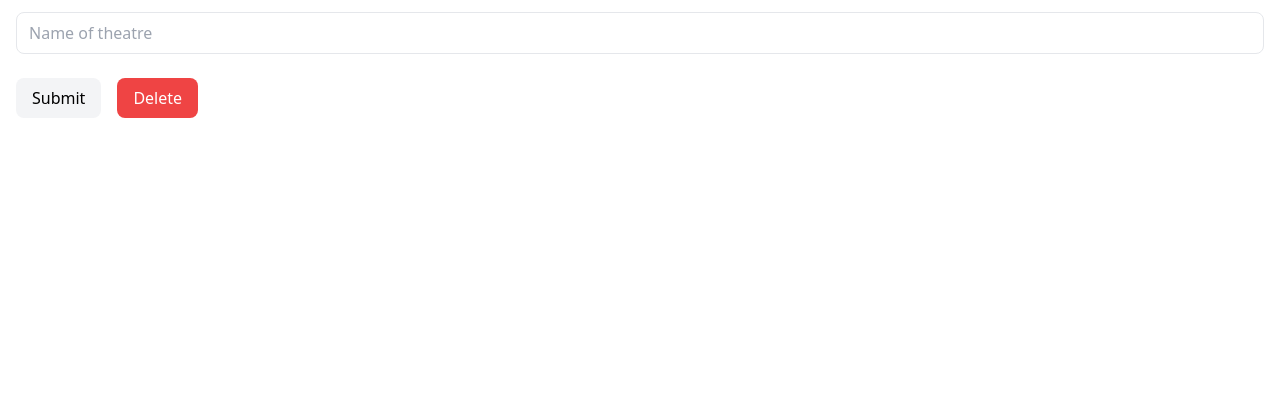
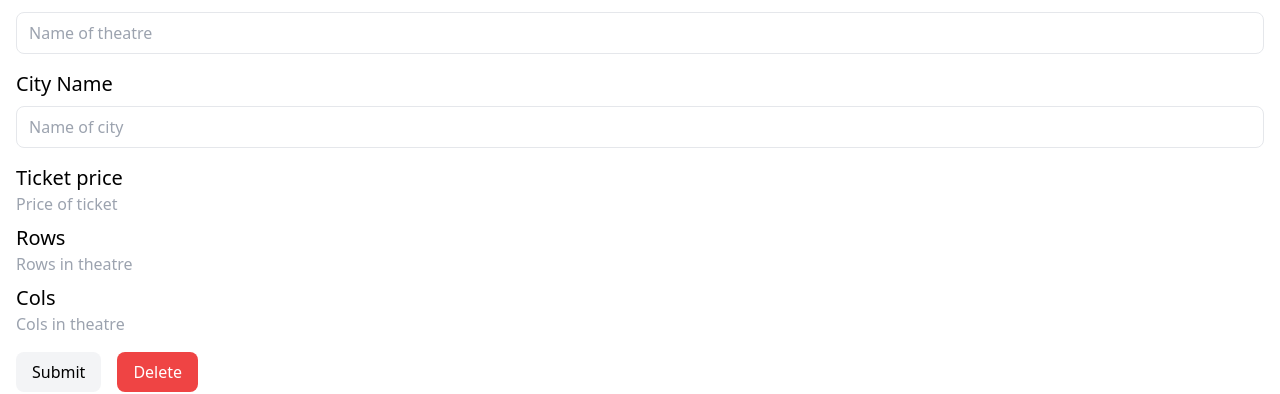
Before and after one commit to yash6967/StackHack_final, a React (Vite) app in the folder bookingwebapp/: page /account/adminTheatres/1 in a window 1280 px wide. Shown: the part 190-584 px from the top of the page. Built offline with nearby package versions, Linux system fonts and the light colour scheme; no server answers.

Commit message:
Added more attributes to theatre

```diff
--- a/bookingwebapp/src/pages/TheatrePage.jsx
+++ b/bookingwebapp/src/pages/TheatrePage.jsx
@@ -54,7 +54,8 @@ export default function TheatrePage() {
 
                             <h2 className="text-xl">
 
-                                {it.theatreName}
+                                Theatre:{it.theatreName} <br></br>
+                                City:{it.city}
 
                             </h2>
 
--- a/bookingwebapp/src/pages/TheatresFormPage.jsx
+++ b/bookingwebapp/src/pages/TheatresFormPage.jsx
@@ -8,11 +8,11 @@ export default function TheatresFormPage() {
 
     const {id} = useParams();
     const [theatreName, setName] = useState('');
-    // const [ticketPrice, setTicketPrice] = useState('');
-    // const [rows, setRows] = useState('');
-    // const [cols, setCols] = useState('');
-    // const [city, setCity] = useState('');
-    const [formFillError, setFormFillError] = useState('');
+    const [ticketPrice, setTicketPrice] = useState('');
+    const [rows, setRows] = useState('');
+    const [cols, setCols] = useState('');
+    const [city, setCity] = useState('');
+    const [errors, setErrors] = useState({});
 
 
 
@@ -28,32 +28,44 @@ export default function TheatresFormPage() {
 
             const {data} = response;
             setName(data.theatreName);
-
-            /* AND EXTRA SETS */
+            setTicketPrice(data.ticketPrice);
+            setCity(data.city);
+            setRows(data.rows);
+            setCols(data.cols);
 
         });
 
     }, [id]);
 
+    function validateForm() {
+        const newErrors = {};
+        if (!theatreName) newErrors.theatreName = 'Theatre name is required';
+        if (!ticketPrice) newErrors.ticketPrice = 'TicketPrice name is required';
+        if (!city) newErrors.city = 'City name is required';
+        if (!rows || rows === '') newErrors.rows = 'Rows is required';
+        if (!cols || cols === '') newErrors.cols = 'Cols is required';
+        setErrors(newErrors);
+        return Object.keys(newErrors).length === 0;
+    }
 
 
     async function savetheatre(ev){
 
         ev.preventDefault();
 
-        if (!theatreName) {
+        if (!validateForm()) {
+            return;
+        }
 
-            setFormFillError('Theatre name is required');
-            return;
-
-        }else{
-
-            setFormFillError('');
 
             const theatreData = {
 
                 id,
-                theatreName
+                theatreName,
+                city,
+                ticketPrice,
+                rows,
+                cols
 
             };
 
@@ -98,7 +110,7 @@ export default function TheatresFormPage() {
                 }
 
             }
-        }
+
     }
 
     async function deleteTheatre(){
@@ -130,6 +142,8 @@ export default function TheatresFormPage() {
 
             <form onSubmit={savetheatre}>
 
+
+
                 <h2 className="text-xl mt-2">Theatre Name</h2>
                 <input
                     type="text"
@@ -140,7 +154,58 @@ export default function TheatresFormPage() {
                     onChange={ev => setName(ev.target.value)}
                     // required
                 />
-                {formFillError && <div style={{ color: 'red' }}>{formFillError}</div>}
+                {errors.theatreName && <div style={{ color: 'red' }}>{errors.theatreName}</div>}
+
+                <h2 className="text-xl mt-2">City Name</h2>
+                <input
+                    type="text"
+                    // id="theatre-name"
+                    // name="name"
+                    placeholder="Name of city"
+                    value={city}
+                    onChange={ev => setCity(ev.target.value)}
+                    // required
+                />
+                {errors.city && <div style={{ color: 'red' }}>{errors.city}</div>}
+
+                <h2 className="text-xl mt-2">Ticket price</h2>
+                <input
+                    type="number"
+                    // id="theatre-name"
+                    // name="name"
+                    placeholder="Price of ticket"
+                    value={ticketPrice}
+                    onChange={ev => setTicketPrice(ev.target.value)}
+                    // required
+                />
+                {errors.ticketPrice && <div style={{ color: 'red' }}>{errors.ticketPrice}</div>}
+
+                <h2 className="text-xl mt-2">Rows</h2>
+                <input
+                    type="number"
+                    // id="theatre-name"
+                    // name="name"
+                    placeholder="Rows in theatre"
+                    value={rows}
+                    onChange={ev => setRows(ev.target.value)}
+                    // required
+                />
+                {errors.rows && <div style={{ color: 'red' }}>{errors.rows}</div>}
+
+                <h2 className="text-xl mt-2">Cols</h2>
+                <input
+                    type="number"
+                    // id="theatre-name"
+                    // name="name"
+                    placeholder="Cols in theatre"
+                    value={cols}
+                    onChange={ev => setCols(ev.target.value)}
+                    // required
+                />
+                {errors.cols && <div style={{ color: 'red' }}>{errors.cols}</div>}
+
+
+
 
 
                 <div className="flex gap-4 mt-4">
```
Also changed, not shown: bookingwebapp/src/pages/ShowtimeFormPage.jsx (+0 -33 lines), bookingwebapp/src/pages/ShowtimesPage.jsx (+0 -9 lines), 3 other files (tests, documents, lock files or other folders).
